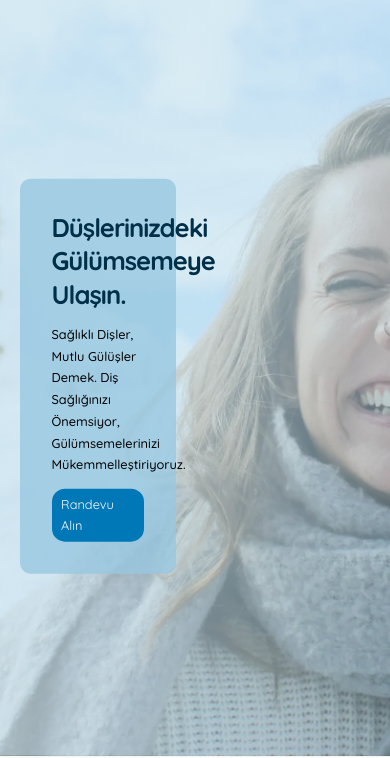
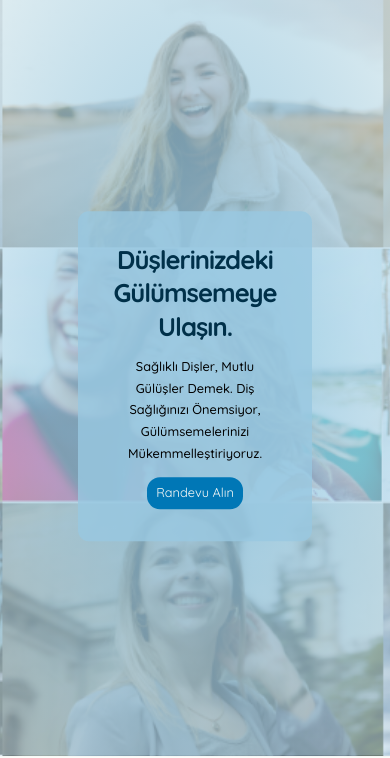
Before and after one commit to yukselsule/AyberkKaraWebsite, a website: page index.html in a window 390 px wide. Shown: the part 88-846 px from the top of the page. Drawn offline with nearby package versions, Linux system fonts and the light colour scheme.

Commit message:
done before logo

```diff
--- a/sass/abstracts/_mixins.scss
+++ b/sass/abstracts/_mixins.scss
@@ -42,4 +42,9 @@
       @content;
     }
   }
+  @if $breakpoint == 38em {
+    @media (max-width: 38em) {
+      @content;
+    }
+  }
 }
--- a/sass/layout/_about.scss
+++ b/sass/layout/_about.scss
@@ -5,6 +5,15 @@
     width: 100%;
     border-radius: 9px;
     box-shadow: 0 1rem 2rem rgba($color-black, 0.3);
+
+    @include respond(48em) {
+      text-align: center;
+      width: 50%;
+      height: auto;
+    }
+  }
+  @include respond(48em) {
+    text-align: center;
   }
 }
 
--- a/sass/layout/_examples.scss
+++ b/sass/layout/_examples.scss
@@ -6,6 +6,11 @@
   border-radius: 11px;
   --position: 50%;
   box-shadow: 0 1rem 3rem rgba($color-black, 0.2);
+  @include respond(42em) {
+    &:last-child {
+      display: none;
+    }
+  }
 
   &__image-container {
     max-width: 800px;
--- a/sass/layout/_footer.scss
+++ b/sass/layout/_footer.scss
@@ -1,6 +1,10 @@
 .footer-col {
   &:first-child {
     text-align: center;
+    @include respond(38em) {
+      grid-column: 1 / -1;
+      padding: 0 6rem;
+    }
   }
 
   & ul {
@@ -17,8 +21,12 @@
   justify-content: center;
   align-items: center;
   overflow: hidden;
+
   &__logo {
     width: 100%;
+    @include respond(38em) {
+      height: 100%;
+    }
   }
 }
 
--- a/sass/layout/_hero.scss
+++ b/sass/layout/_hero.scss
@@ -13,6 +13,12 @@
     border-radius: 11px;
     background-color: rgba($color-primary-light, 0.8);
 
+    @include respond(42em) {
+      @include centerContent;
+      width: 60%;
+      text-align: center;
+    }
+
     &__text {
       margin: 1.6rem 0;
       font-size: 1.6rem;
--- a/sass/pages/_home.scss
+++ b/sass/pages/_home.scss
@@ -12,6 +12,16 @@
   background-position: center;
 
   transition: all 0.3s;
+  @include respond(42em) {
+    background-image: radial-gradient(
+        rgba($color-primary-gradient-dark, 0.8) 0%,
+        rgba($color-primary-gradient-dark, 0.8) 30%,
+        rgba($color-primary-gradient-light, 0.6) 100%
+      ),
+      url(../img/mobilehero.png);
+  }
+  background-size: cover;
+  background-position: center;
 }
 
 .section-about {
@@ -29,6 +39,9 @@
     display: grid;
     grid-template-columns: 2fr 5fr;
     gap: 2rem;
+    @include respond(48em) {
+      grid-template-columns: 1fr;
+    }
   }
 }
 
@@ -44,6 +57,10 @@
 
     @include respond(48em) {
       padding: 0rem 3rem;
+    }
+    @include respond(42em) {
+      grid-template-columns: repeat(2, 1fr);
+      padding: 0 6rem;
     }
   }
 
@@ -63,6 +80,10 @@
     display: grid;
     grid-template-columns: repeat(3, 1fr);
     gap: 5rem;
+
+    @include respond(42em) {
+      grid-template-columns: repeat(2, 1fr);
+    }
   }
 }
 
@@ -117,6 +138,10 @@
     @include respond(59em) {
       padding: 2rem 4rem 4rem 4rem;
     }
+    @include respond(38em) {
+      grid-template-columns: 1fr 1fr;
+      grid-template-rows: 1fr 3fr;
+    }
   }
 
   @include respond(64em) {
```
Also changed, not shown: img/logo.png (added), img/mobilehero.png (added), sass/main.css, 1 other file.
